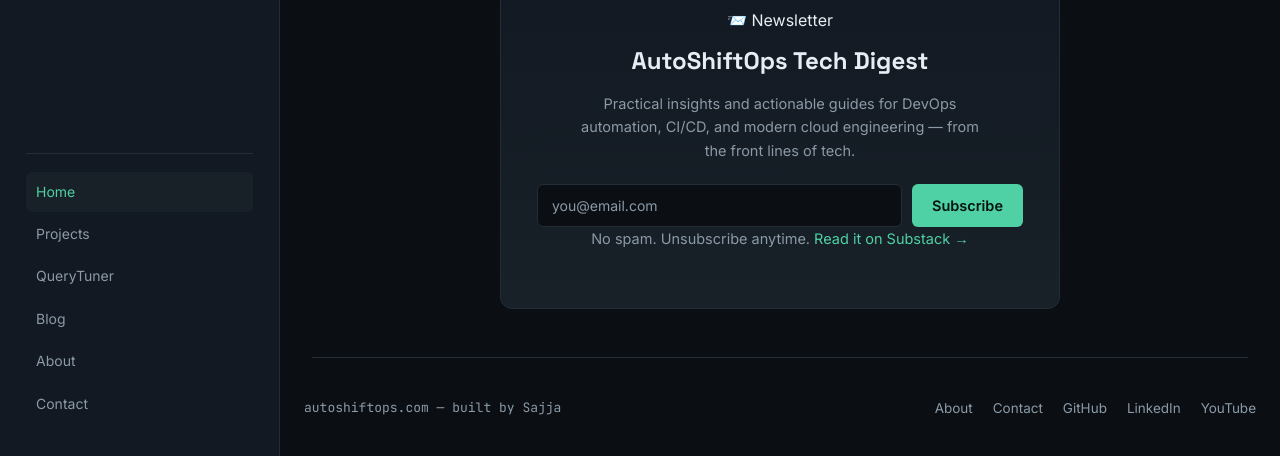
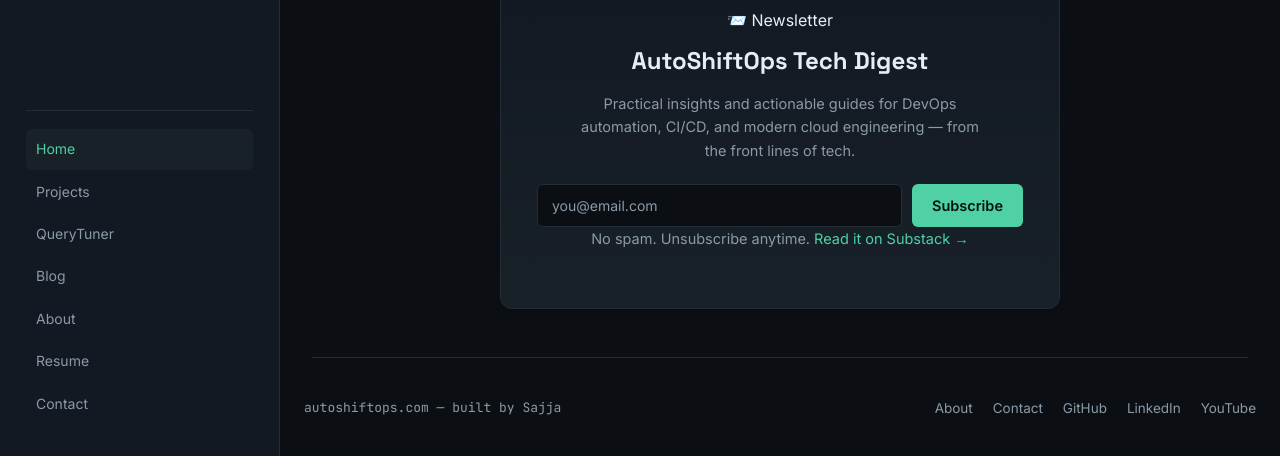
Before and after one commit to AutoShiftOps/autoshiftops.github.io, a Jekyll site: the page built from index.html, in a window 1280 px wide. Shown: the part 2869-3325 px from the top of the page. Built offline with Jekyll 4.4.1, drawn with Linux system fonts in a browser that asks for light colours.

Commit message:
Add Resume to sidebar nav
Resume was only discoverable via a repo card buried in GitHub
Repositories. Adding it to the sidebar nav (between About and
Contact) gives it one-click visibility, matching how visitors
actually look for it on a portfolio site.

```diff
--- a/_includes/sidebar.html
+++ b/_includes/sidebar.html
@@ -29,6 +29,7 @@
       <a href="{{ site.social.querytuner }}" target="_blank" rel="noopener">QueryTuner</a>
       <a href="{{ '/blog/' | relative_url }}" {% if page.url == '/blog/' %}class="active"{% endif %}>Blog</a>
       <a href="{{ '/about/' | relative_url }}" {% if page.url == '/about/' %}class="active"{% endif %}>About</a>
+      <a href="{{ '/resume/' | relative_url }}" {% if page.url == '/resume/' %}class="active"{% endif %}>Resume</a>
       <a href="{{ '/contact/' | relative_url }}" {% if page.url == '/contact/' %}class="active"{% endif %}>Contact</a>
     </nav>
   </div>
```
